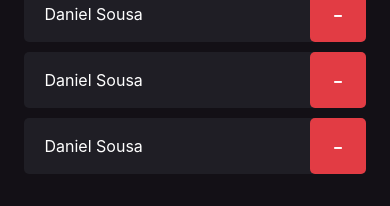
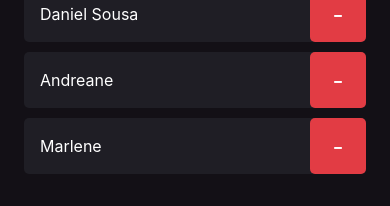
Before and after one commit to DanielSiilva/imhere, a React Native app in the folder inhere/: screen / in a window 390 px wide. Shown: the part 269-475 px from the top of the page. Built offline with nearby package versions, Linux system fonts and the light colour scheme.

Commit message:
Feat: Fundamentos - Utilizando Propriedades no Componente

```diff
--- a/inhere/src/components/Participant/index.tsx
+++ b/inhere/src/components/Participant/index.tsx
@@ -2,12 +2,18 @@
 
 import {styles} from './styles'
 
+type Props ={
+    name: string,
+}
 
-export function Participant(){
+
+export function Participant({name}: Props){
 
     return(
         <View style={styles.container}>
-            <Text style={styles.name}> Daniel Sousa</Text>
+            <Text style={styles.name}>
+                {name}
+            </Text>
 
             <TouchableOpacity  style={styles.button} >
                 <Text style={styles.buttonText}>
--- a/inhere/src/screens/Home/index.tsx
+++ b/inhere/src/screens/Home/index.tsx
@@ -37,9 +37,9 @@
         </TouchableOpacity>
       </View>
 
-      <Participant />
-      <Participant />
-      <Participant />
+      <Participant name="Daniel Sousa"/>
+      <Participant name="Andreane"/>
+      <Participant name="Marlene"/>
     </View>
   )
 }
```
